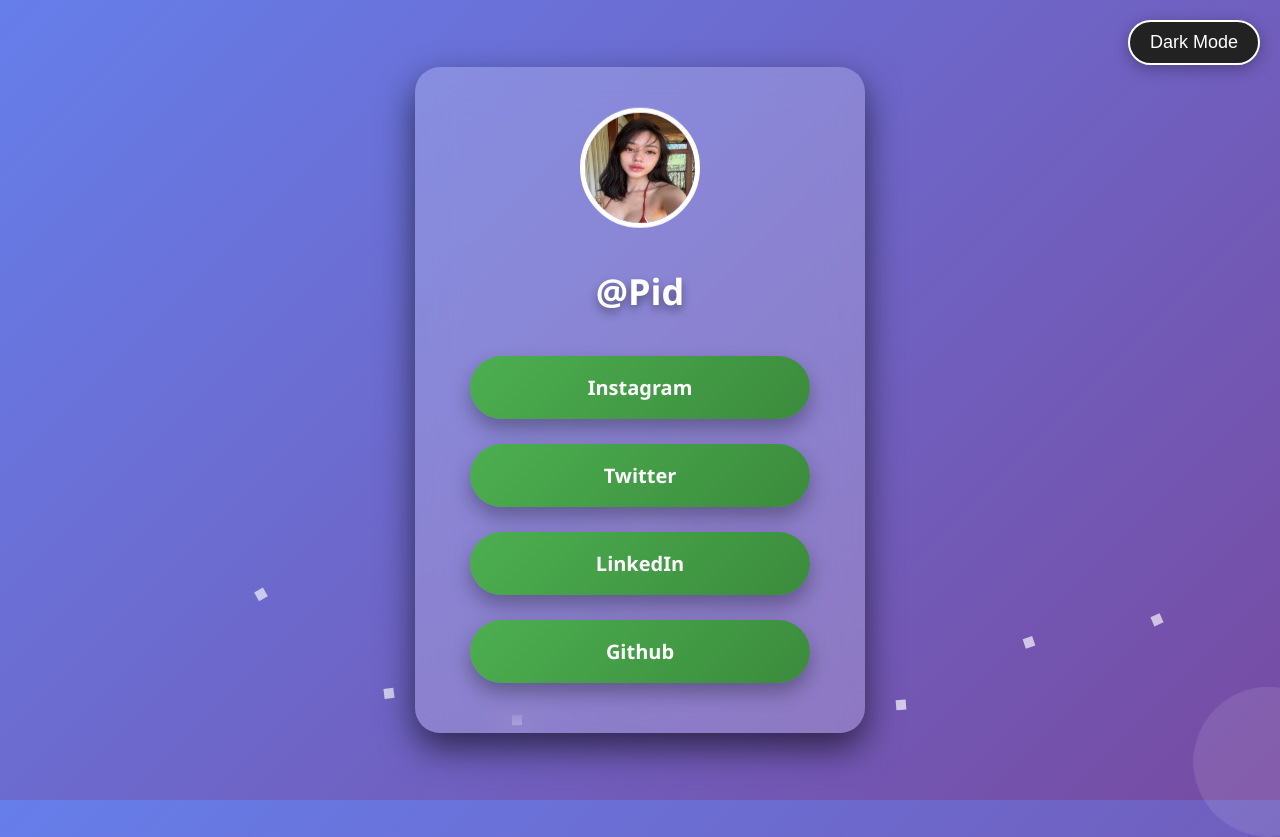
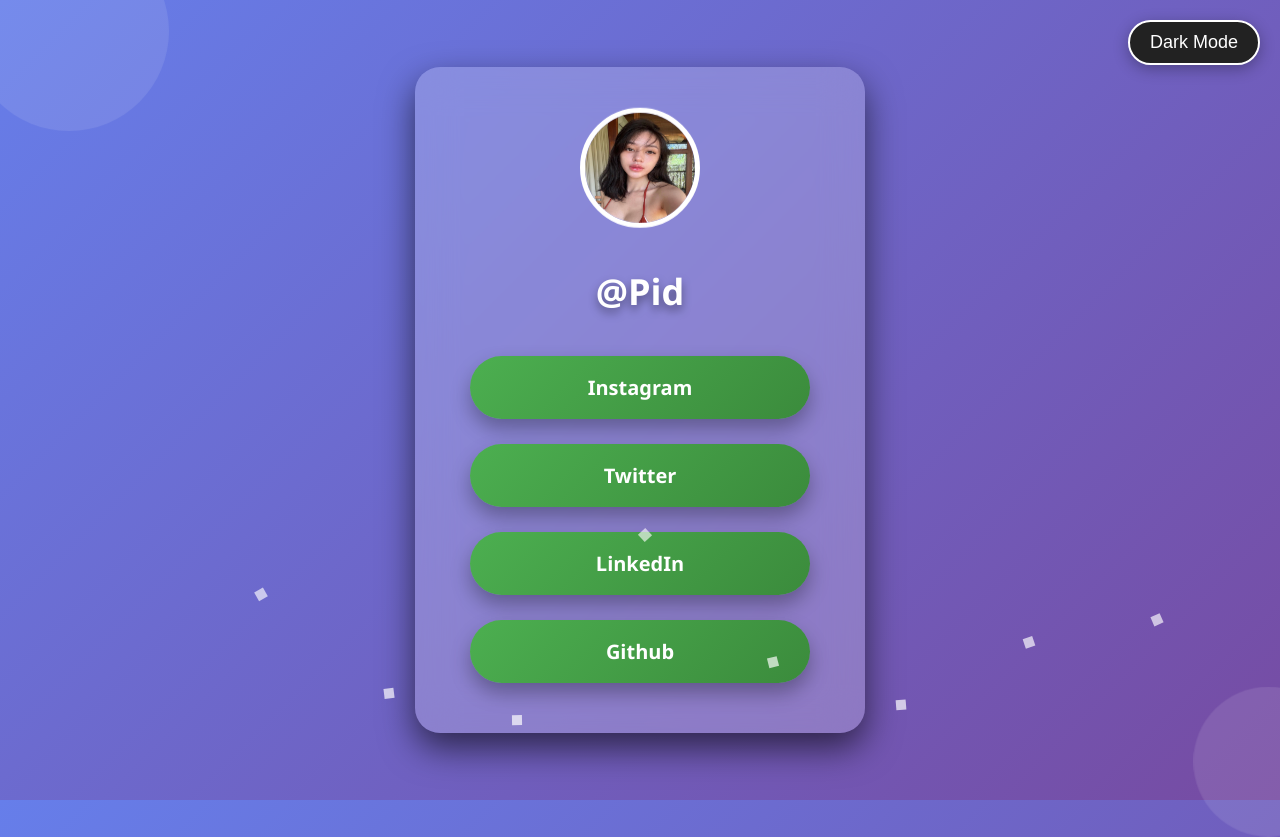
Before and after one commit to Pid24/linktree-pid, a plain HTML site: page index.html in a window 1280 px wide. Shown: the top 837 px of the page. Drawn offline with Linux system fonts and the light colour scheme.

Commit message:
fixing a few things

```diff
--- a/index.html
+++ b/index.html
@@ -9,8 +9,13 @@
   </head>
   <body>
     <button id="darkModeToggle" class="dark-mode-toggle"><i class="fas fa-moon"></i> Dark Mode</button>
+
+    <!-- Container for all content -->
+    <div class="content">
+      <div class="shapes-container">
         <div class="shape"></div>
         <div class="shape"></div>
+      </div>
 
       <!-- Rotating 3D Cube -->
       <div class="cube">
@@ -22,7 +27,21 @@
         <div class="face bottom"></div>
       </div>
 
-    <!-- Add these after the container -->
+      <!-- Profile and Links -->
+      <div class="container" id="container">
+        <div class="profile">
+          <img src="img/icon.jpeg" alt="Profile Picture" class="profile-picture" />
+          <h1>@Pid</h1>
+        </div>
+        <div class="links">
+          <a href="https://www.instagram.com/piddddz/" target="_blank" class="link">Instagram</a>
+          <a href="https://x.com/rfdzna" target="_blank" class="link">Twitter</a>
+          <a href="https://www.linkedin.com/in/rofid/" target="_blank" class="link">LinkedIn</a>
+          <a href="https://github.com/Pid24" target="_blank" class="link">Github</a>
+        </div>
+      </div>
+
+      <!-- Confetti -->
       <div class="confetti" style="left: 10%; animation-delay: 0s"></div>
       <div class="confetti" style="left: 20%; animation-delay: 1s"></div>
       <div class="confetti" style="left: 30%; animation-delay: 0.5s"></div>
@@ -37,19 +56,6 @@
       <div class="particle" style="top: 10%; left: 20%; animation-duration: 7s"></div>
       <div class="particle" style="top: 40%; left: 80%; animation-duration: 5s"></div>
       <div class="particle" style="top: 70%; left: 50%; animation-duration: 6s"></div>
-
-    <div class="container" id="container">
-      <div class="profile">
-        <img src="img/icon.jpeg" alt="Profile Picture" class="profile-picture" />
-        <h1>@Pid</h1>
-      </div>
-
-      <div class="links">
-        <a href="https://www.instagram.com/piddddz/" target="_blank" class="link">Instagram</a>
-        <a href="https://x.com/rfdzna" target="_blank" class="link">Twitter</a>
-        <a href="https://www.linkedin.com/in/rofid/" target="_blank" class="link">LinkedIn</a>
-        <a href="https://github.com/Pid24" target="_blank" class="link">Github</a>
-      </div>
     </div>
 
     <script src="script.js"></script>
--- a/script.js
+++ b/script.js
@@ -1,52 +1,45 @@
 window.onload = function () {
-  // Animate the container
   const container = document.getElementById("container");
   container.style.opacity = "1";
   container.style.transform = "translateY(0) scale(1)";
 
-  // Animate the profile picture with a delay
   const profilePicture = document.querySelector(".profile-picture");
   setTimeout(() => {
     profilePicture.style.opacity = "1";
     profilePicture.style.transform = "scale(1) rotate(0deg)";
-  }, 300); // 300ms delay
+  }, 300);
 
-  // Animate the profile name
   const profileName = document.querySelector(".profile h1");
   setTimeout(() => {
     profileName.style.opacity = "1";
     profileName.style.transform = "translateY(0)";
-  }, 500); // 500ms delay
+  }, 500);
 
-  // Animate the links with a slight delay and stagger
   const links = document.querySelectorAll(".link");
   links.forEach((link, index) => {
     setTimeout(() => {
       link.style.opacity = "1";
       link.style.transform = "translateY(0) scale(1)";
-    }, (index + 1) * 200 + 600); // stagger animations by 200ms with an initial delay of 600ms
+    }, (index + 1) * 200 + 600);
   });
 
-  // Dark Mode Toggle
   const darkModeToggle = document.getElementById("darkModeToggle");
   const icon = darkModeToggle.querySelector("i");
 
   const updateIcon = () => {
     if (document.body.classList.contains("dark-mode")) {
-      icon.className = "fas fa-sun"; // Sun icon for light mode
+      icon.className = "fas fa-sun";
       darkModeToggle.innerText = " Light Mode";
     } else {
-      icon.className = "fas fa-moon"; // Moon icon for dark mode
+      icon.className = "fas fa-moon";
       darkModeToggle.innerText = " Dark Mode";
     }
   };
 
-  // Add event listener to toggle dark mode
   darkModeToggle.addEventListener("click", function () {
     document.body.classList.toggle("dark-mode");
     updateIcon();
   });
 
-  // Set initial icon based on the current mode
   updateIcon();
 };
--- a/style.css
+++ b/style.css
@@ -13,10 +13,10 @@
   justify-content: center;
   align-items: center;
   height: 100vh;
+  margin: 0;
   color: #fff;
   overflow: hidden;
   animation: backgroundAnimation 15s infinite alternate;
-  position: relative;
   transition: background 0.3s ease, color 0.3s ease;
   perspective: 1000px; /* For 3D tilt effect */
 }
@@ -24,6 +24,15 @@
 body.dark-mode {
   background: linear-gradient(135deg, #1b1b1b 0%, #333333 100%);
   color: #e0e0e0;
+}
+
+/* Container for all content */
+.content {
+  display: flex;
+  justify-content: center;
+  align-items: center;
+  width: 100%;
+  height: 100%;
 }
 
 /* Dark Mode Toggle Button Styling */
@@ -239,12 +248,15 @@
 .link:nth-child(1) {
   animation-delay: 0.6s;
 }
+
 .link:nth-child(2) {
   animation-delay: 0.8s;
 }
+
 .link:nth-child(3) {
   animation-delay: 1s;
 }
+
 .link:nth-child(4) {
   animation-delay: 1.2s;
 }
```
Lines whose indentation alone changed are shown as unchanged.
